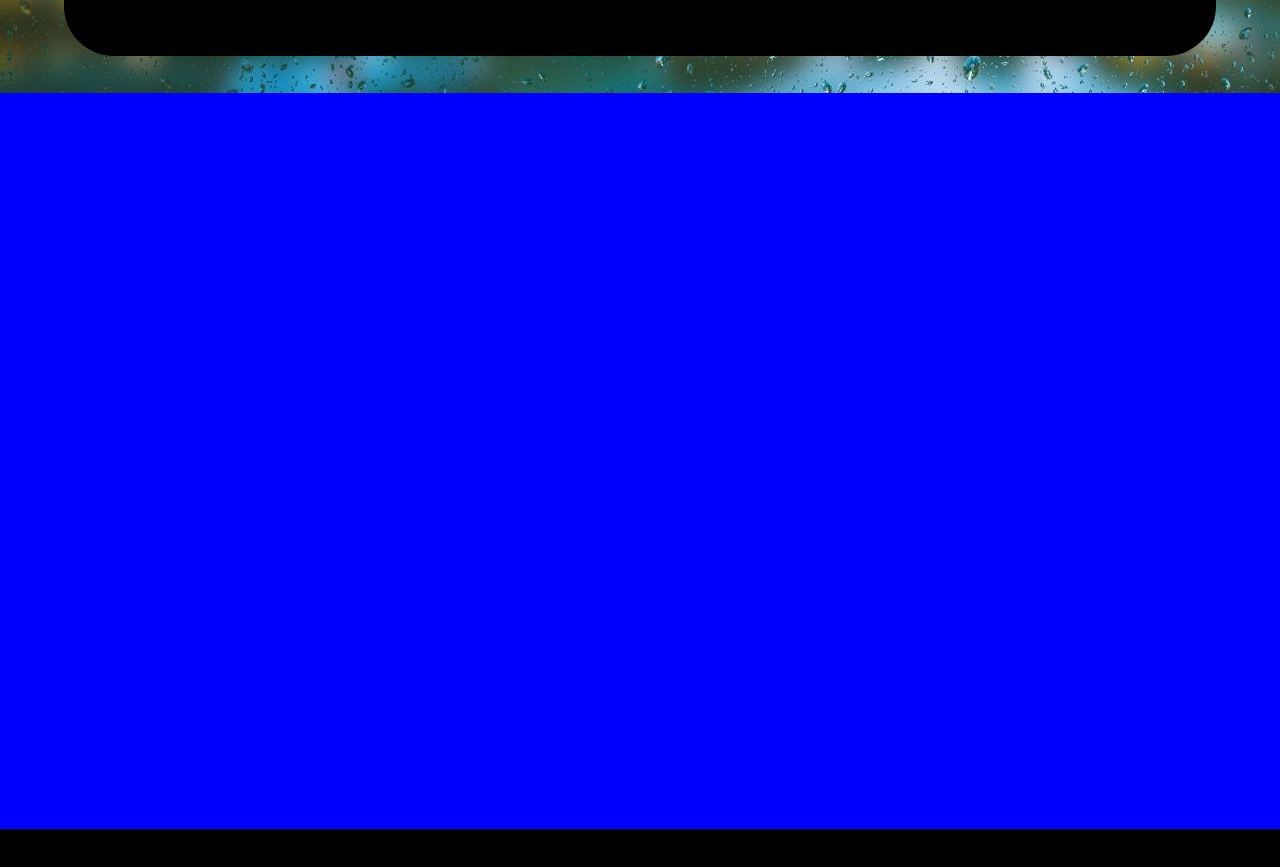
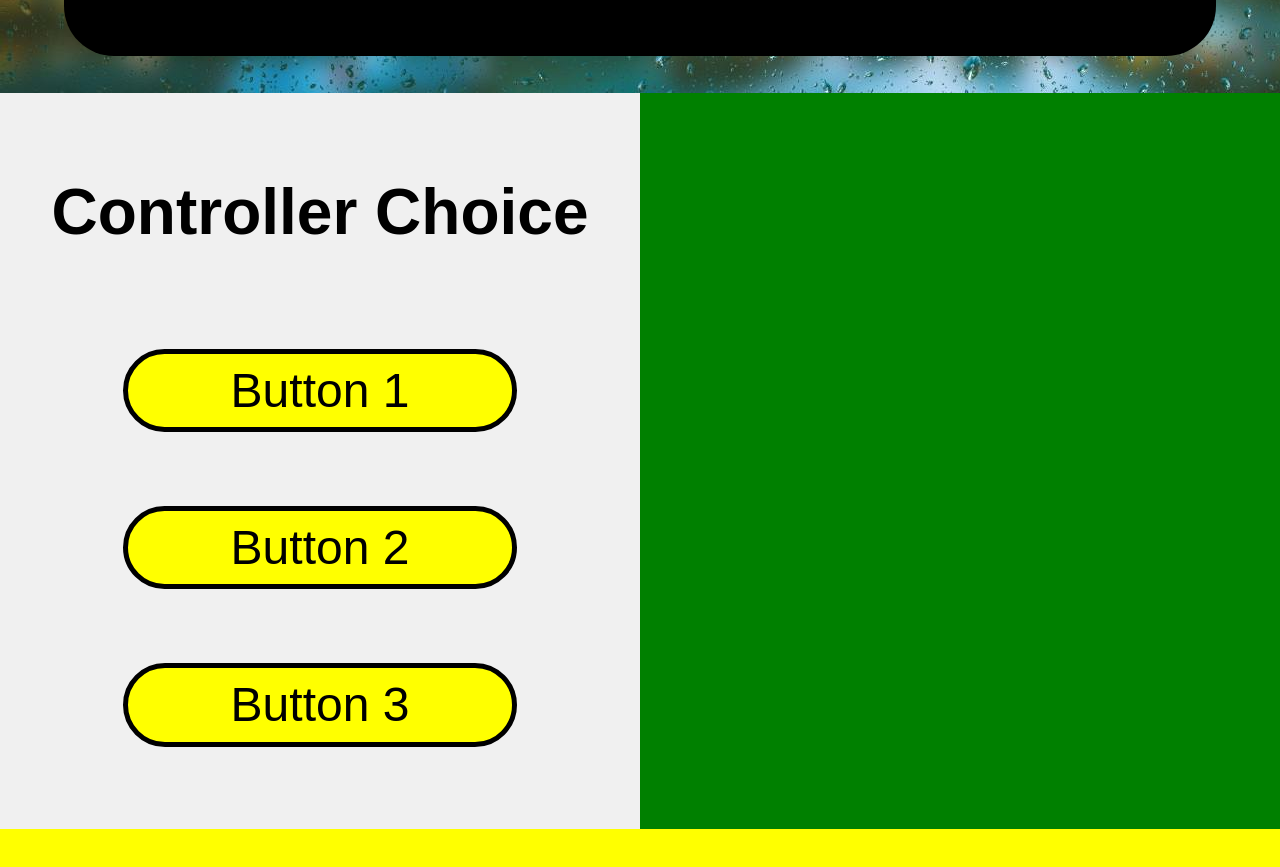
Before and after one commit to PremBhugraIITD/Goniometer-GUI, a React (Vite) app in the folder client/: page / in a window 1280 px wide. Shown: the part 707-1574 px from the top of the page. Built offline with nearby package versions, Linux system fonts and the light colour scheme.

Commit message:
Controller Section half done

```diff
--- a/client/package.json
+++ b/client/package.json
@@ -11,7 +11,8 @@
   },
   "dependencies": {
     "react": "^18.3.1",
-    "react-dom": "^18.3.1"
+    "react-dom": "^18.3.1",
+    "react-router-dom": "^6.26.2"
   },
   "devDependencies": {
     "@eslint/js": "^9.9.0",
--- a/client/src/components/ControllerSection/ControllerSection.css
+++ b/client/src/components/ControllerSection/ControllerSection.css
@@ -1,4 +1,48 @@
-.controller-container{
-    background-color: blue;
-    height:92vh;
+.controller-container {
+  height: 92vh;
+  display: flex;
+  background-color: green;
 }
+
+.button-area {
+  background-color: #f0f0f0;
+  height: 100%;
+  width: 50%;
+  display: flex;
+  flex-direction: column;
+  justify-content: center;
+  align-items: center;
+  row-gap: 10%;
+}
+
+.button-area h2{
+    font-family: "Arial", sans-serif;;
+    font-size: 4em;
+    margin:0;
+    margin-bottom: 4%;
+}
+
+.button-area a {
+  text-decoration: none;
+  color: black;
+  font-family: "Arial", sans-serif;
+  width: 60%;
+  height: 10%;
+  display: flex;
+  justify-content: center;
+  align-items: center;
+  font-size: 3em;
+  border-radius: 50px;
+  border: solid 5px black;
+  background-color: yellow;
+}
+
+.button-area a:hover {
+  background-color: rgb(255, 255, 0, 0.3);
+  color: black;
+}
+
+.input-area {
+  height: 100%;
+  width: 50%;
+}
--- a/client/src/components/ControllerSection/ControllerSection.jsx
+++ b/client/src/components/ControllerSection/ControllerSection.jsx
@@ -1,9 +1,16 @@
 import React from "react";
+import {Link} from "react-router-dom";
 import "./ControllerSection.css";
 
 const ControllerSection = () => {
     return <div className="controller-container">
-
+        <div className="button-area">
+            <h2>Controller Choice</h2>
+            <Link>Button 1</Link>
+            <Link>Button 2</Link>
+            <Link>Button 3</Link>
+        </div>
+        <div className="input-area"></div>
     </div>;
 };
 
--- a/client/src/main.jsx
+++ b/client/src/main.jsx
@@ -1,10 +1,13 @@
 import React, { StrictMode } from 'react';
 import ReactDOM from "react-dom/client";
+import { BrowserRouter } from 'react-router-dom';
 import App from './App.jsx';
 import './index.css'
 
 ReactDOM.createRoot(document.getElementById('root')).render(
   <StrictMode>
-    <App />
+    <BrowserRouter>
+        <App />
+    </BrowserRouter>
   </StrictMode>,
 )
--- a/client/src/pages/Home/Home.css
+++ b/client/src/pages/Home/Home.css
@@ -1,6 +1,6 @@
 .home-container {
   background-color: yellow;
-  height: 184vh;
+  height: 276vh;
   display: flex;
   flex-direction: column;
 }
```
Also changed, not shown: 1 other file (tests, documents, lock files or other folders).
